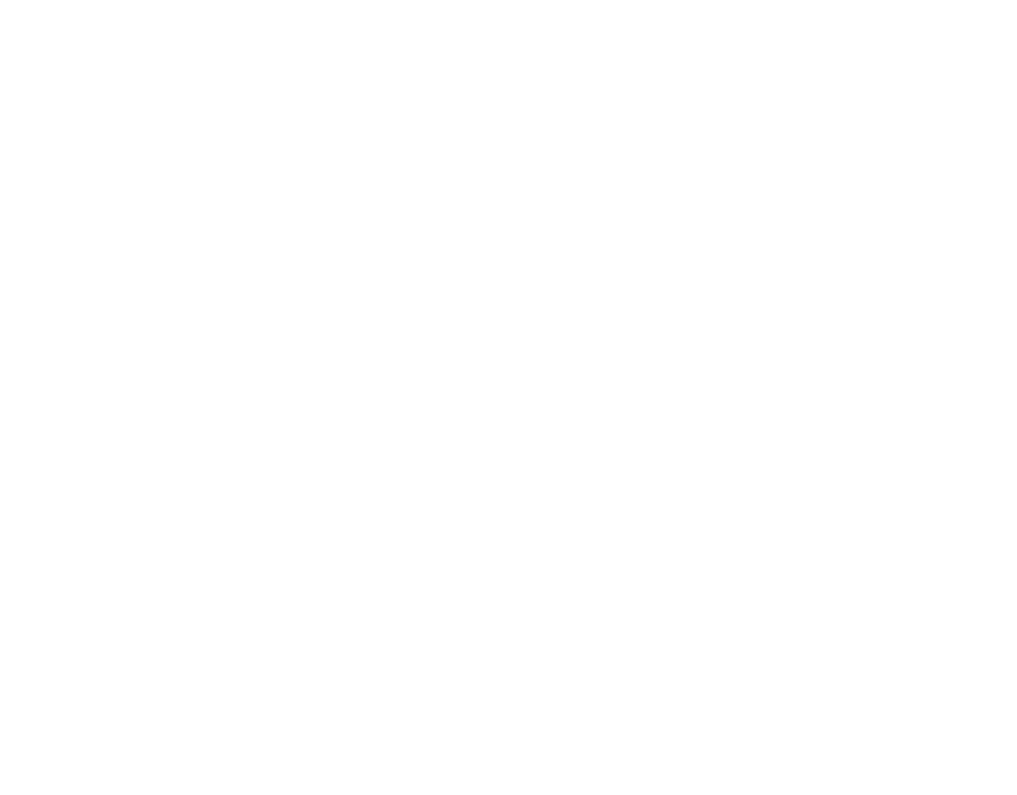
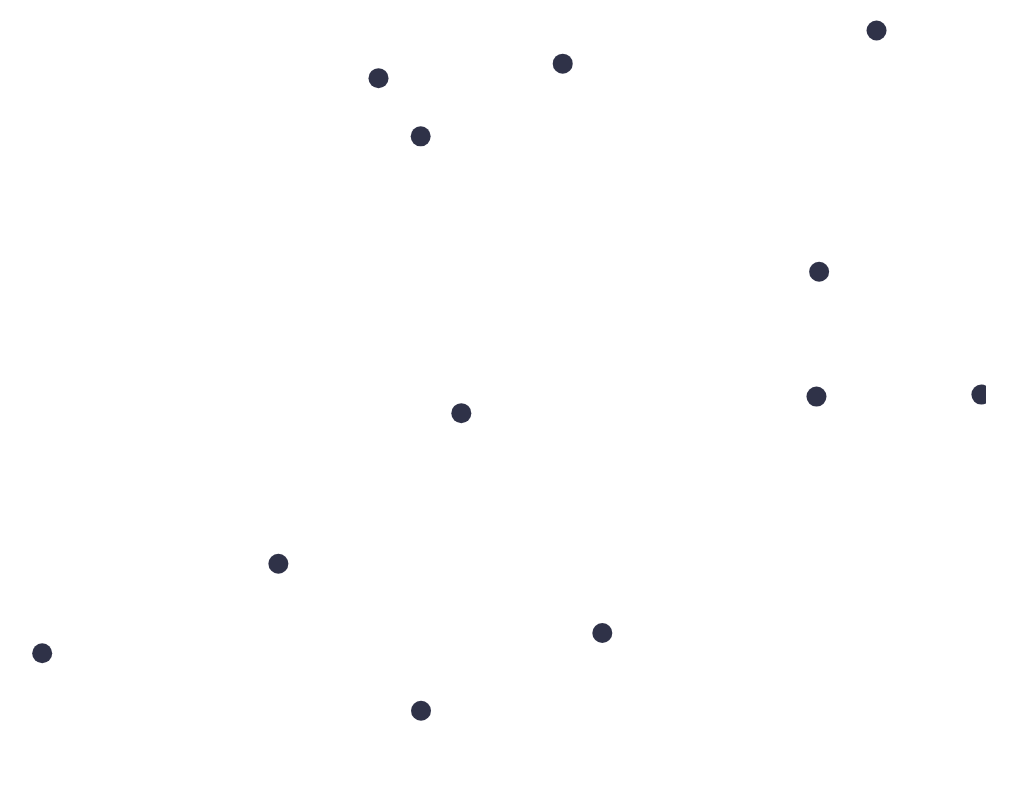
Before and after one commit to tonywon89/aa_asteroids, a plain HTML site: page index.html in a window 1280 px wide. Shown: the top 795 px of the page, without its empty margins (22-1039 px from the left). Drawn offline with Linux system fonts and the light colour scheme.

Commit message:
Add asteroid wrap position logic

```diff
--- a/bundle.js
+++ b/bundle.js
@@ -48,6 +48,8 @@
 	var Game = __webpack_require__(2);
 
 	var canvasEl = document.getElementById("game-canvas");
+	canvasEl.width = Game.DIM_X;
+	canvasEl.height = Game.DIM_Y;
 
 	var ctx = canvasEl.getContext("2d");
 
@@ -96,7 +98,8 @@
 
 	Game.prototype.addAsteroids  = function() {
 	  for(var i = 0; i < Game.NUM_ASTEROIDS; i++) {
-	    this.asteroids.push(new Asteroid({ pos: this.randomPosition() }));
+	    var asteroid = new Asteroid({ pos: this.randomPosition(), game: this });
+	    this.asteroids.push(asteroid);
 	  }
 	};
 
@@ -120,9 +123,32 @@
 	  });
 	};
 
+	Game.prototype.wrap = function (pos) {
+	  var x = pos[0];
+	  var y = pos[1];
+
+	  if (x >= 1000) {
+	    x = 0;
+	    y = 1000 - y;
+	  } else if (x <= 0) {
+	    x = 1000;
+	    y = 1000 - y;
+	  }
+
+	  if (y >= 1000) {
+	    y = 0;
+	    x = 1000 - x;
+	  } else if (y <= 0) {
+	    y = 1000;
+	    x = 1000 - x;
+	  }
+
+	  return [x, y];
+	};
+
 	Game.DIM_X = 1000;
 	Game.DIM_Y = 1000;
-	Game.NUM_ASTEROIDS = 3;
+	Game.NUM_ASTEROIDS = 15;
 
 	module.exports = Game;
 
@@ -140,7 +166,7 @@
 	  options.vel = Util.randomVec(Asteroid.LENGTH);
 	  options.color = Asteroid.COLOR;
 	  options.radius = Asteroid.RADIUS;
-
+	  options.game = posOptions.game;
 	  MovingObject.call(this, options);
 	};
 
@@ -162,6 +188,7 @@
 	  this.vel = options.vel;
 	  this.radius = options.radius;
 	  this.color = options.color;
+	  this.game = options.game;
 	};
 
 	MovingObject.prototype.draw = function (ctx) {
@@ -183,6 +210,8 @@
 	MovingObject.prototype.move = function () {
 	  this.pos[0] += this.vel[0];
 	  this.pos[1] += this.vel[1];
+	  this.pos = this.game.wrap(this.pos);
+	  // console.log(this.pos);
 	};
 
 	module.exports = MovingObject;
--- a/index.html
+++ b/index.html
@@ -5,7 +5,7 @@
     <title>Asteroids</title>
   </head>
   <body>
-    <canvas id="game-canvas" height="1000" width="1000"></canvas>
+    <canvas id="game-canvas"></canvas>
 
     <script src="bundle.js"></script>
     <script>
--- a/lib/asteroid.js
+++ b/lib/asteroid.js
@@ -7,7 +7,7 @@ var Asteroid = function(posOptions){
   options.vel = Util.randomVec(Asteroid.LENGTH);
   options.color = Asteroid.COLOR;
   options.radius = Asteroid.RADIUS;
-
+  options.game = posOptions.game;
   MovingObject.call(this, options);
 };
 
--- a/lib/asteroids.js
+++ b/lib/asteroids.js
@@ -2,6 +2,8 @@ var GameView = require("./gameView");
 var Game = require("./game");
 
 var canvasEl = document.getElementById("game-canvas");
+canvasEl.width = Game.DIM_X;
+canvasEl.height = Game.DIM_Y;
 
 var ctx = canvasEl.getContext("2d");
 
--- a/lib/movingObject.js
+++ b/lib/movingObject.js
@@ -3,6 +3,7 @@ var MovingObject = function (options) {
   this.vel = options.vel;
   this.radius = options.radius;
   this.color = options.color;
+  this.game = options.game;
 };
 
 MovingObject.prototype.draw = function (ctx) {
@@ -24,6 +25,8 @@ MovingObject.prototype.draw = function (ctx) {
 MovingObject.prototype.move = function () {
   this.pos[0] += this.vel[0];
   this.pos[1] += this.vel[1];
+  this.pos = this.game.wrap(this.pos);
+  // console.log(this.pos);
 };
 
 module.exports = MovingObject;
```
Also changed, not shown: lib/game.js (+26 -2 lines).
